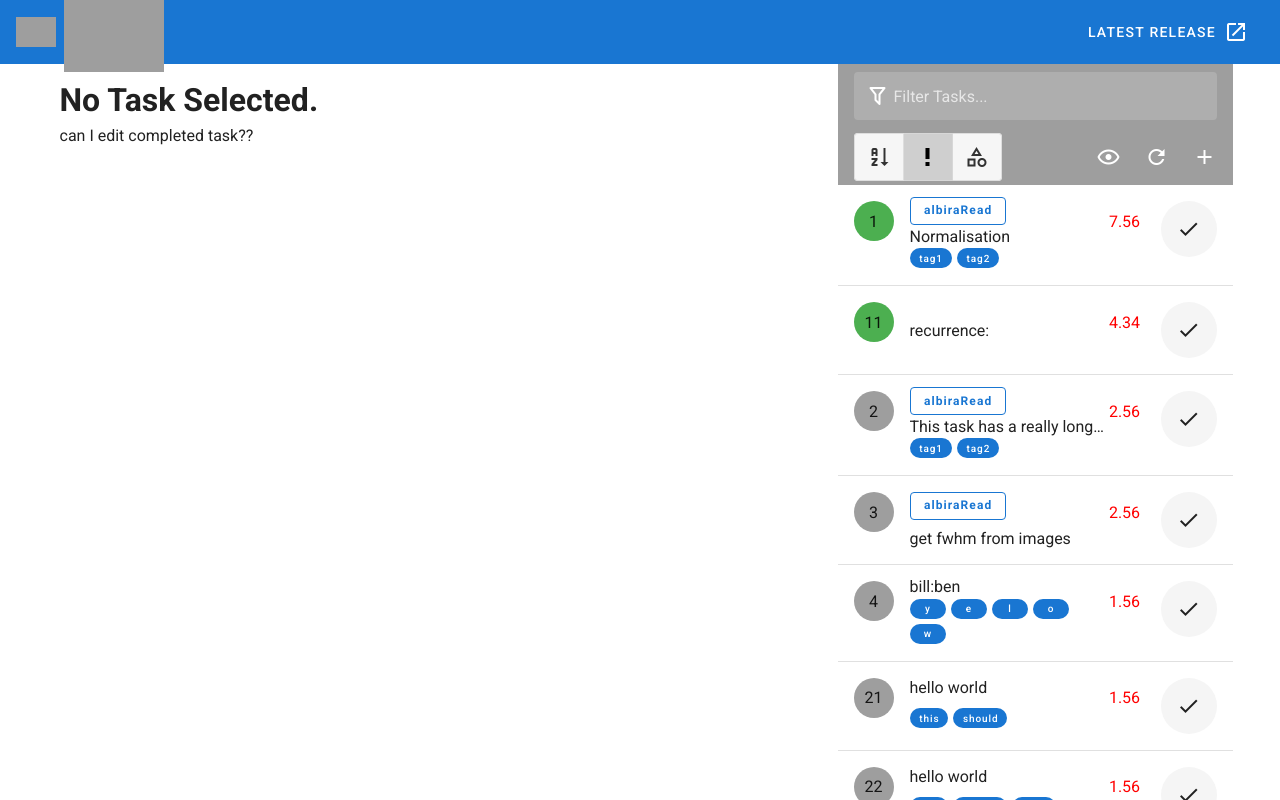
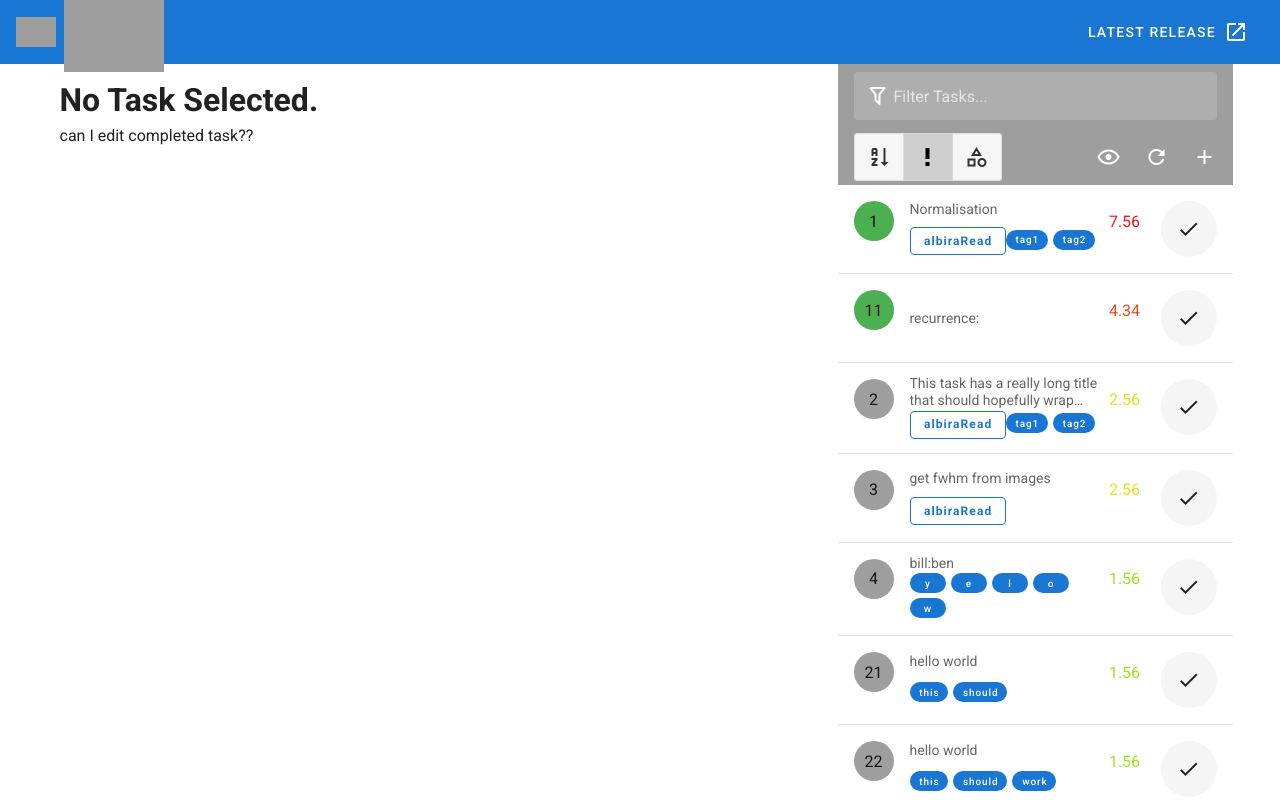
Before and after one commit to HTunne/task-vue, a Vue app: page / in a window 1280 px wide. Built offline with nearby package versions, Linux system fonts and the light colour scheme; grey boxes are pictures that could not be loaded.

Commit message:
Urgency color scale.

```diff
--- a/src/components/TaskItem.vue
+++ b/src/components/TaskItem.vue
@@ -5,10 +5,10 @@
                 <div style="{ flex-direction: row; display: flex; align-items: center;}" ref="taskdiv">
                     <v-list-item-avatar :color="idAvatarColor">{{ task.id }}</v-list-item-avatar>
                     <v-list-item-content>
+                        <v-list-item-subtitle v-text="task.description">
+                        </v-list-item-subtitle>
                         <v-btn depressed small outlined left color="primary" v-if="'project' in task" v-text="task.project" class="project-btn text-none font-weight-bold" @click.stop="$emit('update:search', 'p:' + task.project)">
                         </v-btn>
-                        <v-list-item-title v-text="task.description">
-                        </v-list-item-title>
                         <v-item-group v-if="'tags' in task">
                             <v-btn
                                       v-for="tag in task.tags"
@@ -24,7 +24,7 @@
                             </v-btn>
                         </v-item-group>
                     </v-list-item-content>
-                    <v-list-item-avatar class="urgency-avatar" v-text="task.urgency"></v-list-item-avatar>
+                    <v-list-item-avatar class="urgency-avatar" v-text="task.urgency" :style="{ color: urgencyColor }"></v-list-item-avatar>
                     <v-list-item-action>
                         <v-btn fab depressed :disabled="task.status === 'completed'" @click.stop="showDonePrompt = 1"><v-icon>mdi-check</v-icon></v-btn>
                     </v-list-item-action>
@@ -68,8 +68,6 @@ export default {
     props: {
         task: Object
     },
-    methods: {
-    },
     computed: {
         idAvatarColor() {
             if (this.task.status == 'completed') {
@@ -79,6 +77,12 @@ export default {
             } else {
                 return "grey";
             }
+        },
+        urgencyColor() {
+            let val = 1 - (this.task.urgency/this.$store.getters.getUrgencyScaleMax)
+            val = val * (val > 0) * 120
+
+            return 'hsl(' + val + ',80%,50%)'
         },
         divheight() {
             return this.$refs.taskdiv.clientHeight;
@@ -102,6 +106,5 @@ export default {
 }
 
 .urgency-avatar {
-    color: red !important;
 }
 </style>
--- a/src/store/index.js
+++ b/src/store/index.js
@@ -8,6 +8,7 @@ export default new Vuex.Store({
       selectedTaskUUID: undefined,
       loadingTasks: true,
       taskFormView: undefined,
+      urgencyScaleMax: 5,
       tasks: [
           {
               "description": "This is a test",
@@ -52,6 +53,7 @@ export default new Vuex.Store({
               "id": 0,
               "modified": "Fri, 04 Sep 2020 18:25:58 GMT",
               "status": "completed",
+              "tags": ["next"],
               "urgency": 0.56,
               "uuid": "9af2fbf9-09ae-46b2-a34b-b6169ddd2f94"
           },
@@ -157,6 +159,7 @@ export default new Vuex.Store({
               "modified": "Fri, 04 Sep 2020 18:13:54 GMT",
               "status": "pending",
               "urgency": 0.56,
+              "tags": ["next"],
               "uuid": "29376b80-c526-4948-a091-20a3ae1d6ad1"
           },
           {
@@ -301,6 +304,7 @@ export default new Vuex.Store({
       getTasks: state => state.tasks.slice(),
       getSelectedTaskUUID: state => state.selectedTaskUUID,
       getLoadingTasks: state => state.loadingTasks,
+      getUrgencyScaleMax: state => state.urgencyScaleMax,
       getSelectedTask: state => {
           if (state.selectedTaskUUID) {
               return state.tasks.find(element => element.uuid === state.selectedTaskUUID);
```
